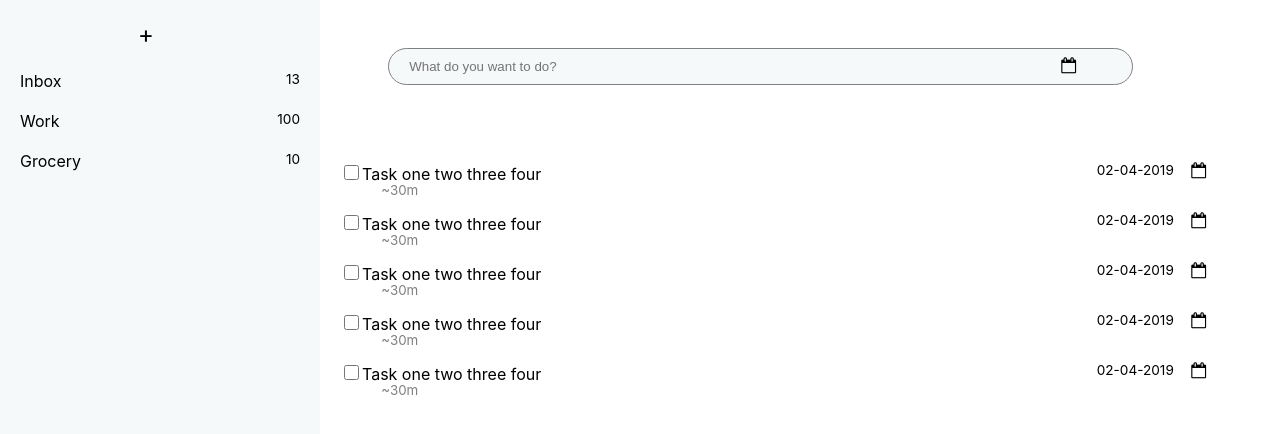
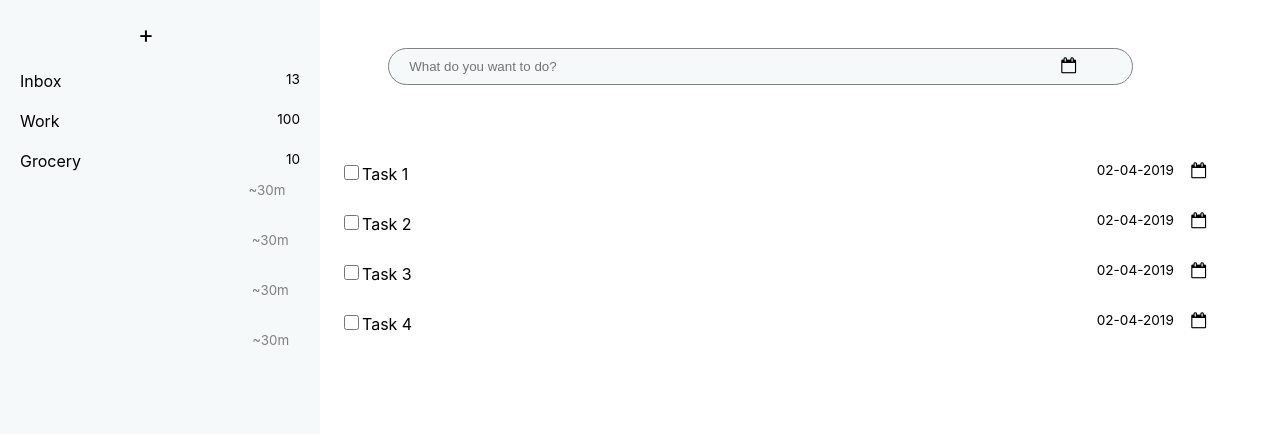
Before and after one commit to naqvijafar91/focus, a React (Create React App) app: page / in a window 1280 px wide. Shown: the top 434 px of the page. Built offline with nearby package versions, Linux system fonts and the light colour scheme.

Commit message:
WIP, task and tasklist, time not showing bug to be fixed

```diff
--- a/src/tasks/taskList.js
+++ b/src/tasks/taskList.js
@@ -1,6 +1,49 @@
 import React,{Component} from 'react';
 import './taskList.css';
 
+class TaskList extends Component {
+
+    constructor(props,context) {
+        super(props,context);
+        this.state = {
+            listItems : ['']
+        }
+        this.updateTaskItems = this.updateTaskItems.bind(this);
+    }
+
+    updateTaskItems() {
+        var listItems = this.props.tasks.map((taskItem) =>
+        <li key={taskItem.toString()}>
+          <div>
+                        <input type="checkbox" name="vehicle" value="Bike" />
+                        <span class="todos">{taskItem}</span>
+                        <i class="due-date-inside-todo fa fa-calendar-o"></i>
+                        <span class="due-date-text">02-04-2019</span>
+                        <span class="time-left-for-task">~30m</span>
+            </div>
+        </li>);
+        this.setState({listItems : listItems},()=>console.log('List State updated with'+this.state.listItems));
+    }
+
+    componentDidUpdate(prevProps) {
+        if(this.props.tasks!=prevProps.tasks)  {
+            this.updateTaskItems();
+        }
+
+    }
+    componentDidMount() {
+        this.updateTaskItems();
+    }
+    render() {
+        return (
+            <div id="lists">
+            <ul>{this.state.listItems}</ul>
+        </div>
+        );
+    }
+}
+
+//@todo: Use this component instead
 class TaskItem extends Component {
     constructor(props,context) {
         super(props,context);
@@ -20,68 +63,4 @@ class TaskItem extends Component {
     }
 }
 
-class TaskList extends Component {
-
-    constructor(props,context) {
-        super(props,context);
-
-    }
-
-    render() {
-        return (
-            <div id="lists">
-            <ul>
-                <li>
-                    <div>
-                        <input type="checkbox" name="vehicle" value="Bike" />
-                        <span class="todos">Task one two three four</span>
-                        <i class="due-date-inside-todo fa fa-calendar-o"></i>
-                        <span class="due-date-text">02-04-2019</span>
-                        <span class="time-left-for-task">~30m</span>
-                    </div>
-                </li>
-                <li>
-                    <div>
-                        <input type="checkbox" name="vehicle" value="Bike" />
-                        <span class="todos">Task one two three four</span>
-                        <i class="due-date-inside-todo fa fa-calendar-o"></i>
-                        <span class="due-date-text">02-04-2019</span>
-                        <span class="time-left-for-task">~30m</span>
-                    </div>
-                </li>
-                <li>
-                    <div>
-                        <input type="checkbox" name="vehicle" value="Bike" />
-                        <span class="todos">Task one two three four</span>
-                        <i class="due-date-inside-todo fa fa-calendar-o"></i>
-                        <span class="due-date-text">02-04-2019</span>
-                        <span class="time-left-for-task">~30m</span>
-                    </div>
-                </li>
-                <li>
-                    <div>
-                        <input type="checkbox" name="vehicle" value="Bike" />
-                        <span class="todos">Task one two three four</span>
-                        <i class="due-date-inside-todo fa fa-calendar-o"></i>
-                        <span class="due-date-text">02-04-2019</span>
-                        <span class="time-left-for-task">~30m</span>
-                    </div>
-                </li>
-                <li>
-                    <div>
-                        <input type="checkbox" name="vehicle" value="Bike" />
-                        <span class="todos">Task one two three four</span>
-                        <i class="due-date-inside-todo fa fa-calendar-o"></i>
-                        <span class="due-date-text">02-04-2019</span>
-                        <span class="time-left-for-task">~30m</span>
-                    </div>
-                </li>
-
-
-            </ul>
-        </div>
-        );
-    }
-}
-
 export default TaskList;
--- a/src/tasks/tasks.js
+++ b/src/tasks/tasks.js
@@ -11,19 +11,25 @@ class Tasks extends Component {
         this.state={
             tasks : ['Task 1','Task 2','Task 3','Task 4']
         }
+        this.onNewTaskAdded = this.onNewTaskAdded.bind(this);
     }
 
     onNewTaskAdded(taskToBeAdded) {
         console.log(taskToBeAdded);
+        this.setState({
+            tasks : [...this.state.tasks,taskToBeAdded]
+        });
+
     }
     render() {
+        const tasks = this.state.tasks;
         return (
             <div id="main">
             <Helmet>
                 <link rel="stylesheet" href="https://cdnjs.cloudflare.com/ajax/libs/font-awesome/4.7.0/css/font-awesome.min.css"/>
             </Helmet>
                 <AddTask onNewTaskAdded={this.onNewTaskAdded}/>
-                <TaskList/>
+                <TaskList tasks={tasks}/>
             </div>
         );
     }
```
